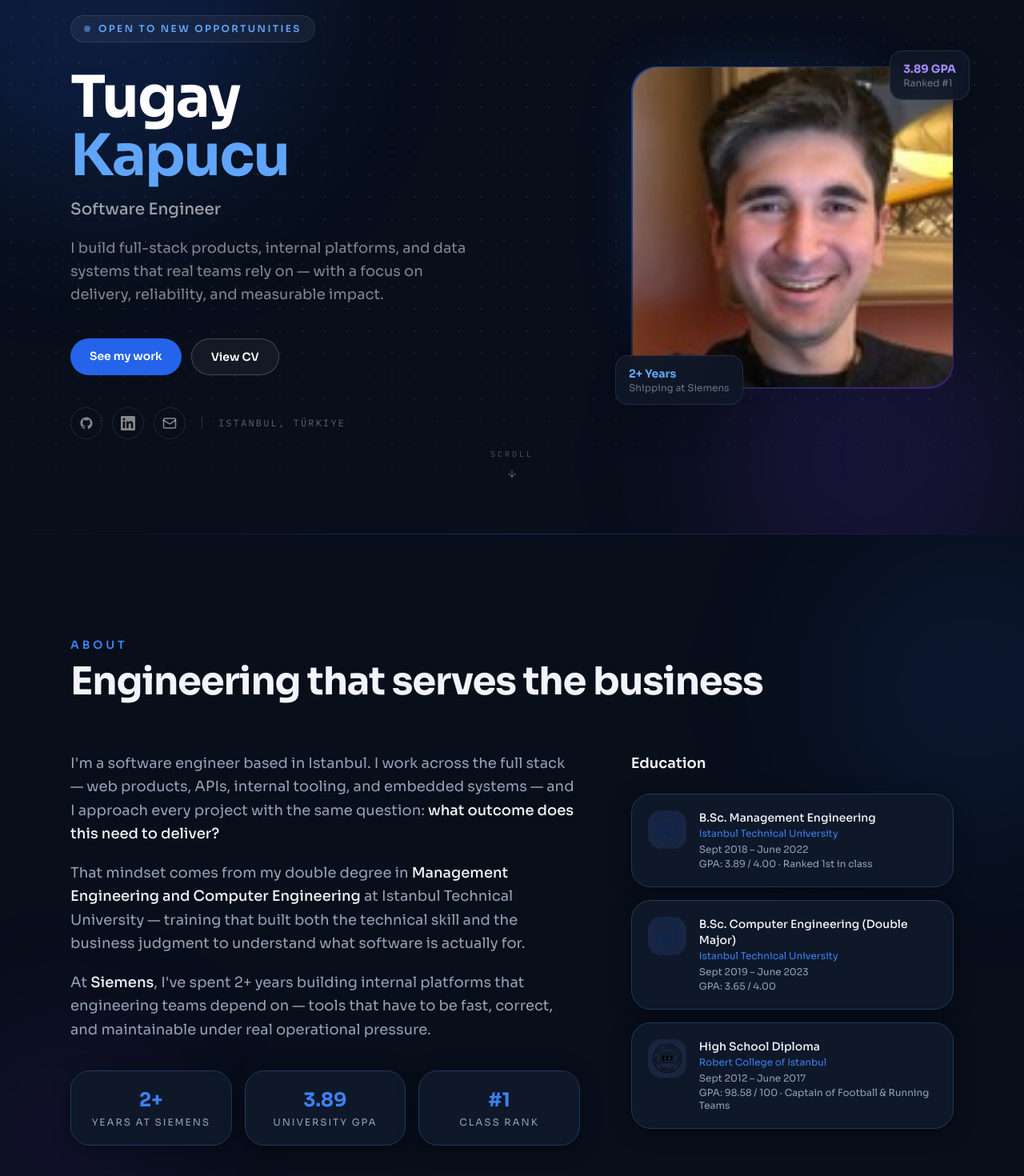
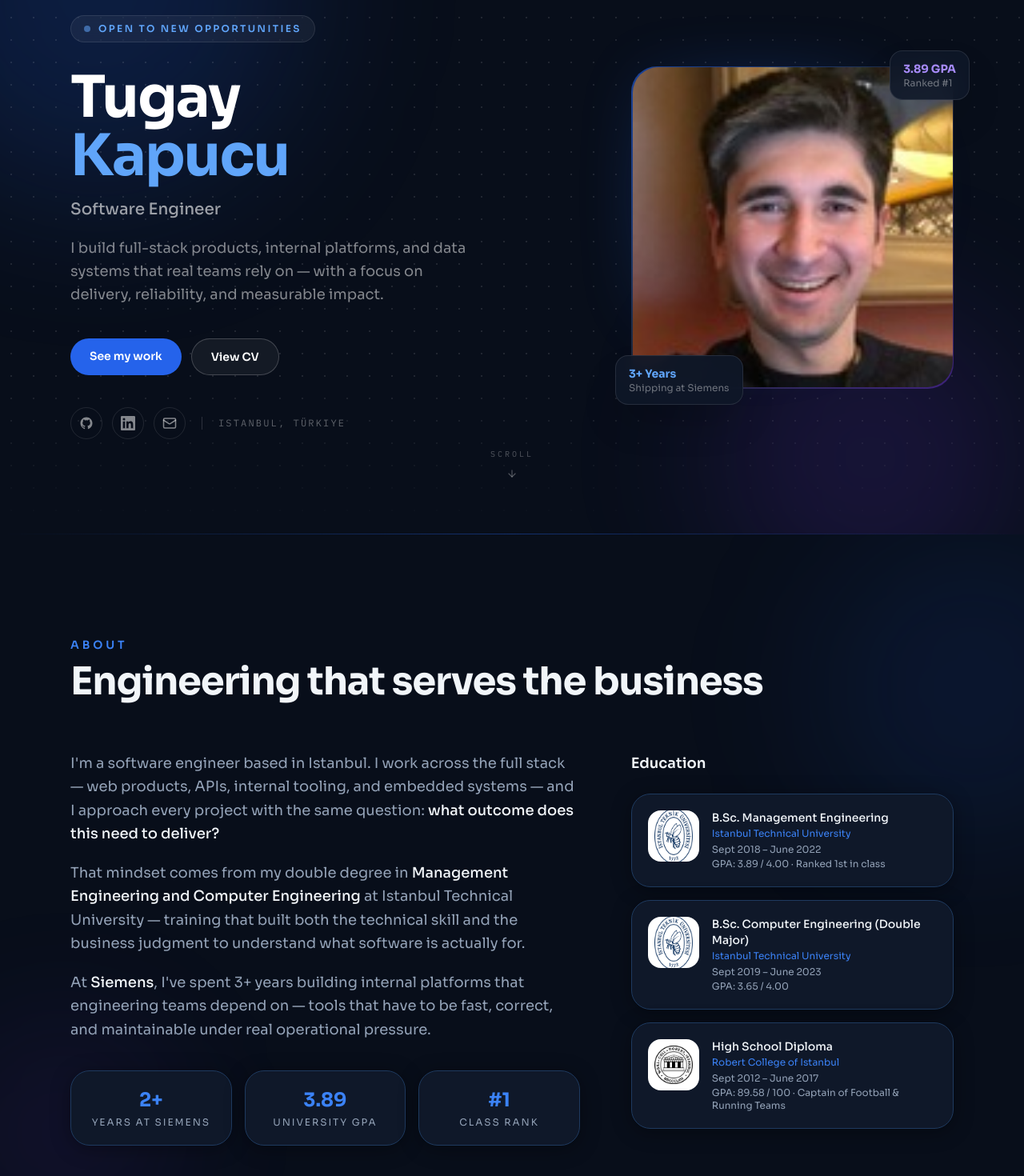
Before and after one commit to tugayapucu/tugaykapucu.com, a Next.js app: page / in a window 1280 px wide. Shown: the part 132-1602 px from the top of the page at 80% size. Built offline with nearby package versions, Linux system fonts and the light colour scheme.

Commit message:
fix(about, hero, data): update experience and education details for accuracy

```diff
--- a/src/components/AboutSection.tsx
+++ b/src/components/AboutSection.tsx
@@ -54,7 +54,7 @@ export default function AboutSection() {
             <p className="text-lg leading-relaxed text-[var(--color-text-muted)]">
               At{" "}
               <span className="font-medium text-[var(--color-text)]">Siemens</span>,
-              I&apos;ve spent 2+ years building internal platforms that
+              I&apos;ve spent 3+ years building internal platforms that
               engineering teams depend on — tools that have to be fast, correct,
               and maintainable under real operational pressure.
             </p>
@@ -93,12 +93,12 @@ export default function AboutSection() {
                 key={`${edu.institution}-${edu.degree}`}
                 className="flex gap-4 rounded-[1.5rem] border border-[var(--color-border)] bg-[var(--color-surface)] p-5 shadow-[0_4px_24px_rgba(0,0,0,0.35)] transition-colors hover:border-[var(--color-accent)]"
               >
-                <div className="flex h-12 w-12 flex-shrink-0 items-center justify-center overflow-hidden rounded-2xl bg-[var(--color-surface-strong)]">
+                <div className="flex h-16 w-16 flex-shrink-0 items-center justify-center overflow-hidden rounded-2xl bg-white p-2">
                   <Image
                     src={edu.logo}
                     alt={edu.institution}
-                    width={36}
-                    height={36}
+                    width={52}
+                    height={52}
                     className="object-contain"
                   />
                 </div>
--- a/src/components/HeroSection.tsx
+++ b/src/components/HeroSection.tsx
@@ -157,7 +157,7 @@ export default function HeroSection() {
 
               {/* Floating stat — bottom left */}
               <div className="absolute -bottom-5 -left-5 rounded-2xl border border-white/10 bg-[#0F1829]/90 px-4 py-3 shadow-2xl backdrop-blur-md">
-                <p className="text-sm font-bold text-[#60A5FA]">2+ Years</p>
+                <p className="text-sm font-bold text-[#60A5FA]">3+ Years</p>
                 <p className="text-xs text-white/40">Shipping at Siemens</p>
               </div>
 
--- a/src/data/index.ts
+++ b/src/data/index.ts
@@ -109,7 +109,7 @@ export const education = [
     institution: "Robert College of Istanbul",
     degree: "High School Diploma",
     period: "Sept 2012 – June 2017",
-    detail: "GPA: 98.58 / 100 · Captain of Football & Running Teams",
+    detail: "GPA: 89.58 / 100 · Captain of Football & Running Teams",
     logo: "/robert_logo.png",
   },
 ];
```
